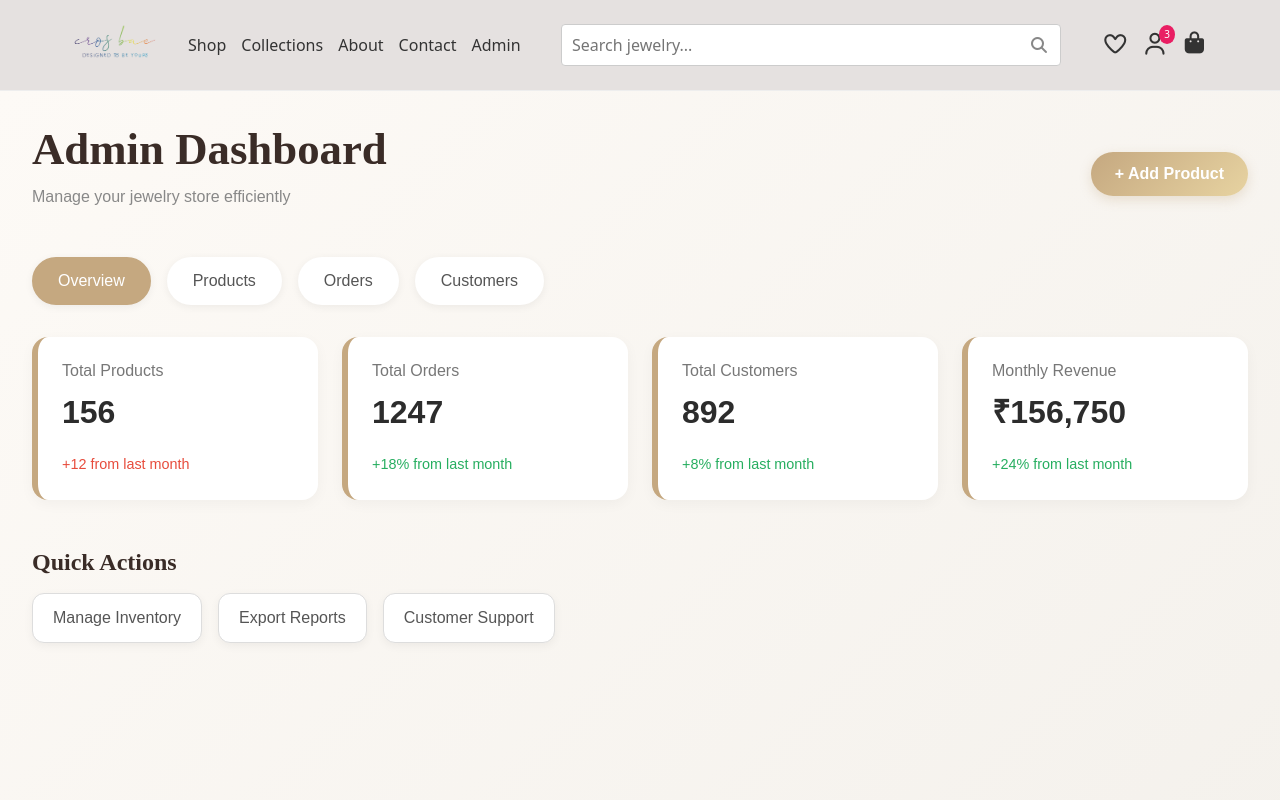
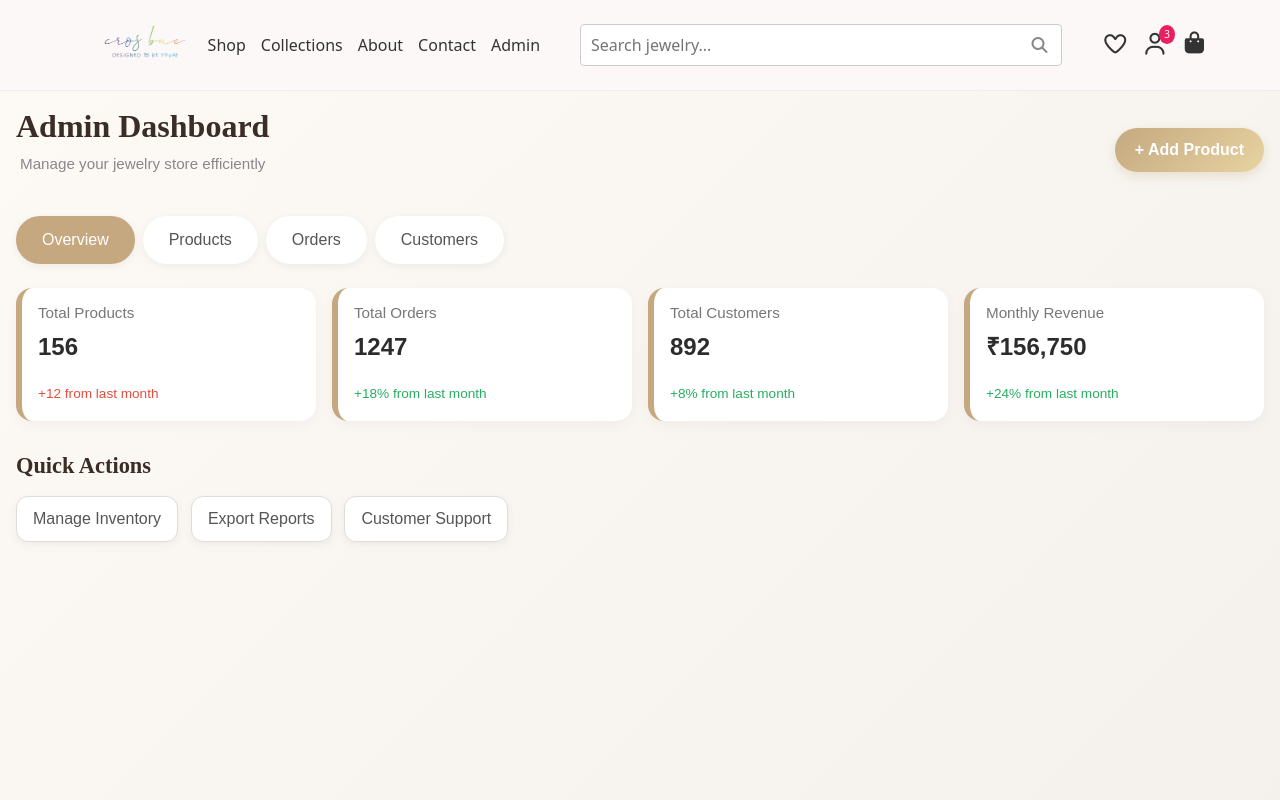
Before and after one commit to Siddhu2008/Crosbae, a React (Vite) app: page /admin in a window 1280 px wide. Shown: the top 800 px of the page. Built offline with nearby package versions, Linux system fonts and the light colour scheme.

Commit message:
seventh commit

```diff
--- a/src/main.css
+++ b/src/main.css
@@ -9,7 +9,7 @@
 
     body {
         font-family: 'Poppins', sans-serif;
-        background-color: #fff;
+        background-color: #e7e6e6;
         overflow-x: hidden;
     }
    .hide-scrollbar {
--- a/src/pages/CollectionsPage.jsx
+++ b/src/pages/CollectionsPage.jsx
@@ -9,7 +9,7 @@ const collections = [
   },
   {
     title: "Necklaces",
-    img: "https://www.tanishq.co.in/dw/image/v2/BKCK_PRD/on/demandware.static/-/Library-Sites-TanishqSharedLibrary/default/dweefc1d68/homepage/shopByCategory/Necklace-cat.jpg",
+    img: "https://www.tanishq.co.in/dw/image/v2/BKCK_PRD/on/demandware.static/-/Library-Sites-TanishqSharedLibrary/default/dweefc1d68/homepage/shopByCategory/rings-cat.jpg",
   },
   {
     title: "Earrings",
@@ -17,7 +17,7 @@ const collections = [
   },
   {
     title: "Bangles",
-    img: "https://www.tanishq.co.in/dw/image/v2/BKCK_PRD/on/demandware.static/-/Library-Sites-TanishqSharedLibrary/default/dwf90107fc/homepage/shopByCategory/Bangle-cat.jpg",
+    img: "https://www.tanishq.co.in/dw/image/v2/BKCK_PRD/on/demandware.static/-/Library-Sites-TanishqSharedLibrary/default/dwf90107fc/homepage/shopByCategory/earrings-cat.jpg",
   },
 ];
 
--- a/src/styles/AdminDashboard.css
+++ b/src/styles/AdminDashboard.css
@@ -1,6 +1,6 @@
 /* ========== General Layout ========== */
 .admin-dashboard {
-    padding: 2rem;
+    padding: 1rem;
     font-family: 'Poppins', sans-serif;
     background: linear-gradient(135deg, #fdfaf6, #f4f1ec);
     color: #2c2c2c;
@@ -10,34 +10,36 @@
 /* ========== Header ========== */
 .header {
     display: flex;
-    justify-content: space-between;
-    align-items: center;
-    margin-bottom: 2rem;
+    flex-direction: column;
+    gap: 0.5rem;
+    margin-bottom: 1.5rem;
 }
 
 .header h1 {
-    font-size: 2.8rem;
+    font-size: 2rem;
     font-weight: 700;
     color: #3a2c27;
     font-family: 'Playfair Display', serif;
 }
 
 .header p {
-    font-size: 1rem;
+    font-size: 0.95rem;
     color: #888;
+    text-align: center;
 }
 
 /* ========== Add Product Button ========== */
 .add-product-btn {
     background: linear-gradient(135deg, #c5a880, #e7d3a1);
     color: #fff;
-    padding: 10px 24px;
+    padding: 10px 20px;
     font-weight: 600;
     border: none;
     border-radius: 30px;
     font-size: 1rem;
     transition: all 0.3s ease;
     box-shadow: 0 4px 12px rgba(197, 168, 128, 0.3);
+    width: 100%;
 }
 
 .add-product-btn:hover {
@@ -48,13 +50,14 @@
 /* ========== Tabs ========== */
 .tabs {
     display: flex;
-    gap: 1rem;
-    margin-bottom: 2rem;
     flex-wrap: wrap;
+    gap: 0.5rem;
+    margin-bottom: 1.5rem;
 }
 
 .tab {
-    padding: 10px 24px;
+    flex: 1 1 100%;
+    padding: 10px;
     background-color: #fff;
     color: #555;
     font-weight: 500;
@@ -62,6 +65,7 @@
     border-radius: 30px;
     cursor: pointer;
     transition: all 0.3s ease;
+    text-align: center;
     box-shadow: 0 2px 8px rgba(0, 0, 0, 0.06);
 }
 
@@ -79,14 +83,14 @@
 /* ========== Stats Cards ========== */
 .stats-section {
     display: grid;
-    grid-template-columns: repeat(auto-fit, minmax(230px, 1fr));
-    gap: 1.5rem;
-    margin-bottom: 3rem;
+    grid-template-columns: 1fr;
+    gap: 1rem;
+    margin-bottom: 2rem;
 }
 
 .stat-card {
     background: #fff;
-    padding: 1.5rem;
+    padding: 1rem;
     border-radius: 16px;
     border-left: 6px solid #c5a880;
     box-shadow: 0 4px 14px rgba(0, 0, 0, 0.04);
@@ -94,23 +98,23 @@
 }
 
 .stat-card:hover {
-    transform: translateY(-6px);
+    transform: translateY(-4px);
 }
 
 .stat-card h4 {
-    font-size: 1rem;
+    font-size: 0.95rem;
     color: #777;
-    margin-bottom: 0.5rem;
+    margin-bottom: 0.4rem;
 }
 
 .count {
-    font-size: 2rem;
+    font-size: 1.5rem;
     font-weight: bold;
     color: #2c2c2c;
 }
 
 .growth {
-    font-size: 0.9rem;
+    font-size: 0.85rem;
     color: #e74c3c;
 }
 
@@ -120,7 +124,7 @@
 
 /* ========== Quick Actions ========== */
 .quick-actions h2 {
-    font-size: 1.5rem;
+    font-size: 1.4rem;
     margin-bottom: 1rem;
     font-weight: 600;
     color: #3a2c27;
@@ -129,14 +133,14 @@
 
 .actions {
     display: flex;
-    flex-wrap: wrap;
-    gap: 1rem;
+    flex-direction: column;
+    gap: 0.8rem;
 }
 
 .action-btn {
     background: #fff;
     border: 1px solid #ddd;
-    padding: 12px 20px;
+    padding: 10px 16px;
     border-radius: 12px;
     font-weight: 500;
     color: #555;
@@ -157,7 +161,8 @@
     border-collapse: collapse;
     background-color: #fff;
     border-radius: 12px;
-    overflow: hidden;
+    overflow-x: auto;
+    display: block;
     box-shadow: 0 6px 18px rgba(0, 0, 0, 0.04);
 }
 
@@ -168,23 +173,25 @@
 
 .data-table th,
 .data-table td {
-    padding: 1rem;
+    padding: 0.8rem;
     text-align: left;
     border-bottom: 1px solid #f0eee9;
-    font-size: 0.95rem;
+    font-size: 0.85rem;
+    white-space: nowrap;
 }
 
 .data-table img {
-    border-radius: 8px;
+    border-radius: 6px;
+    max-width: 60px;
 }
 
 /* ========== Buttons in Table ========== */
 .edit-btn,
 .delete-btn {
-    padding: 10px 20px;
+    padding: 8px 12px;
     border: none;
-    border-radius: 8px;
-    font-size: 0.9rem;
+    border-radius: 6px;
+    font-size: 0.85rem;
     font-weight: 500;
     cursor: pointer;
     transition: all 0.3s ease;
@@ -193,7 +200,7 @@
 .edit-btn {
     background-color: #3498db;
     color: #fff;
-    margin-right: 50px;
+    margin-right: 1rem;
 }
 
 .edit-btn:hover {
@@ -211,9 +218,9 @@
 
 /* ========== Badges ========== */
 .badge {
-    padding: 6px 14px;
+    padding: 5px 12px;
     border-radius: 50px;
-    font-size: 0.8rem;
+    font-size: 0.75rem;
     font-weight: 500;
     color: #fff;
 }
@@ -233,14 +240,49 @@
 /* ========== Section Headers ========== */
 .tab-header {
     display: flex;
-    justify-content: space-between;
-    align-items: center;
-    margin-bottom: 1.5rem;
+    flex-direction: column;
+    gap: 0.8rem;
+    margin-bottom: 1rem;
 }
 
 .tab-header h2 {
-    font-size: 1.8rem;
+    font-size: 1.6rem;
     font-weight: 600;
     color: #3a2c27;
     font-family: 'Playfair Display', serif;
 }
+
+/* ========== Media Queries (Tablet & Desktop) ========== */
+@media (min-width: 600px) {
+    .tab {
+        flex: unset;
+        padding: 10px 24px;
+    }
+
+    .actions {
+        flex-direction: row;
+        flex-wrap: wrap;
+    }
+
+    .add-product-btn {
+        width: auto;
+    }
+}
+
+@media (min-width: 768px) {
+    .header {
+        flex-direction: row;
+        justify-content: space-between;
+        align-items: center;
+    }
+
+    .stats-section {
+        grid-template-columns: repeat(auto-fit, minmax(230px, 1fr));
+    }
+
+    .tab-header {
+        flex-direction: row;
+        justify-content: space-between;
+        align-items: center;
+    }
+}
--- a/src/styles/CustomerReviews.css
+++ b/src/styles/CustomerReviews.css
@@ -39,7 +39,7 @@
 }
 
 .btn-gradient:hover {
-    background: linear-gradient(135deg, #b3925a, #d8c18f);
+    background: linear-gradient(135deg, #df9d2c, #0f0c06);
     color: #fff;
 }
 
--- a/src/styles/Footer.css
+++ b/src/styles/Footer.css
@@ -1,6 +1,6 @@
  /* Footer */
     .footer {
-        background-color: #f0efeffb;
+        background-color: #f3f2f2fb;
         color: #333;
         padding-top: 40px;
         padding-bottom: 20px;
--- a/src/styles/Navbar.css
+++ b/src/styles/Navbar.css
@@ -4,7 +4,7 @@
     position: sticky;
     top: 0;
     z-index: 1000;
-    background-color: #e5e1e0;
+    background-color: #fcf8f8;
     border-bottom: 1px solid #eee;
     width: 100%;
 }
@@ -23,6 +23,7 @@
     display: flex;
     align-items: center;
     text-decoration: none;
+    margin-left: 20px;
 }
 
 .logo img {
@@ -30,12 +31,12 @@
     width: auto;
     max-width: 100px;
     object-fit: contain;
-    margin-right: 10px;
+    margin-left: 10px;
     transition: transform 0.3s ease, box-shadow 0.3s ease;
 }
 
 .logo img:hover {
-    transform: scale(1.08);
+    transform: scale(1.25);
     box-shadow: 0 4px 15px rgba(0, 0, 0, 0.1);
 }
 
--- a/src/styles/OccupationSection.css
+++ b/src/styles/OccupationSection.css
@@ -1,7 +1,7 @@
 /* ========== Base ========== */
 .occasions {
     padding: 2rem 1rem;
-    background-color: #fffaf5;
+    background-color: #f7f6f5;
     font-family: 'Playfair Display', serif;
     text-align: center;
 }
--- a/src/styles/ProductListingPage.css
+++ b/src/styles/ProductListingPage.css
@@ -1,12 +1,3 @@
-
-/* Reset some base styles */
-.container {
-    max-width: 1200px;
-    margin: auto;
-    padding: 1rem;
-    font-family: 'Poppins', sans-serif;
-    background-color: #f9f5f0;
-}
 
 /* Filters Sidebar */
 .filter-drawer {
--- a/src/styles/ShopServices.css
+++ b/src/styles/ShopServices.css
@@ -17,7 +17,7 @@ h5 {
 }
 
 .feature-box {
-    background-color: #fdfaf6;
+    background-color: #fdfaf5;
     padding: 1rem;
     border-radius: 12px;
     box-shadow: 0 2px 8px rgba(0, 0, 0, 0.06);
--- a/src/styles/topCategory.css
+++ b/src/styles/topCategory.css
@@ -4,7 +4,7 @@
     padding: 15px;
     user-select: none;
     cursor: grab;
-    background: #ffffff;
+    background: #f8f7f7;
     box-shadow: 0 5px 15px rgba(0, 0, 0, 0.08);
     border-radius: 10px;
     margin: 5px;
--- a/src/styles/trandingItems.css
+++ b/src/styles/trandingItems.css
@@ -48,6 +48,7 @@
 .overlay .title {
     font-size: 1rem;
     font-weight: 600;
+    color: rgb(251, 255, 42);
 }
 
 .overlay .desc {
```
